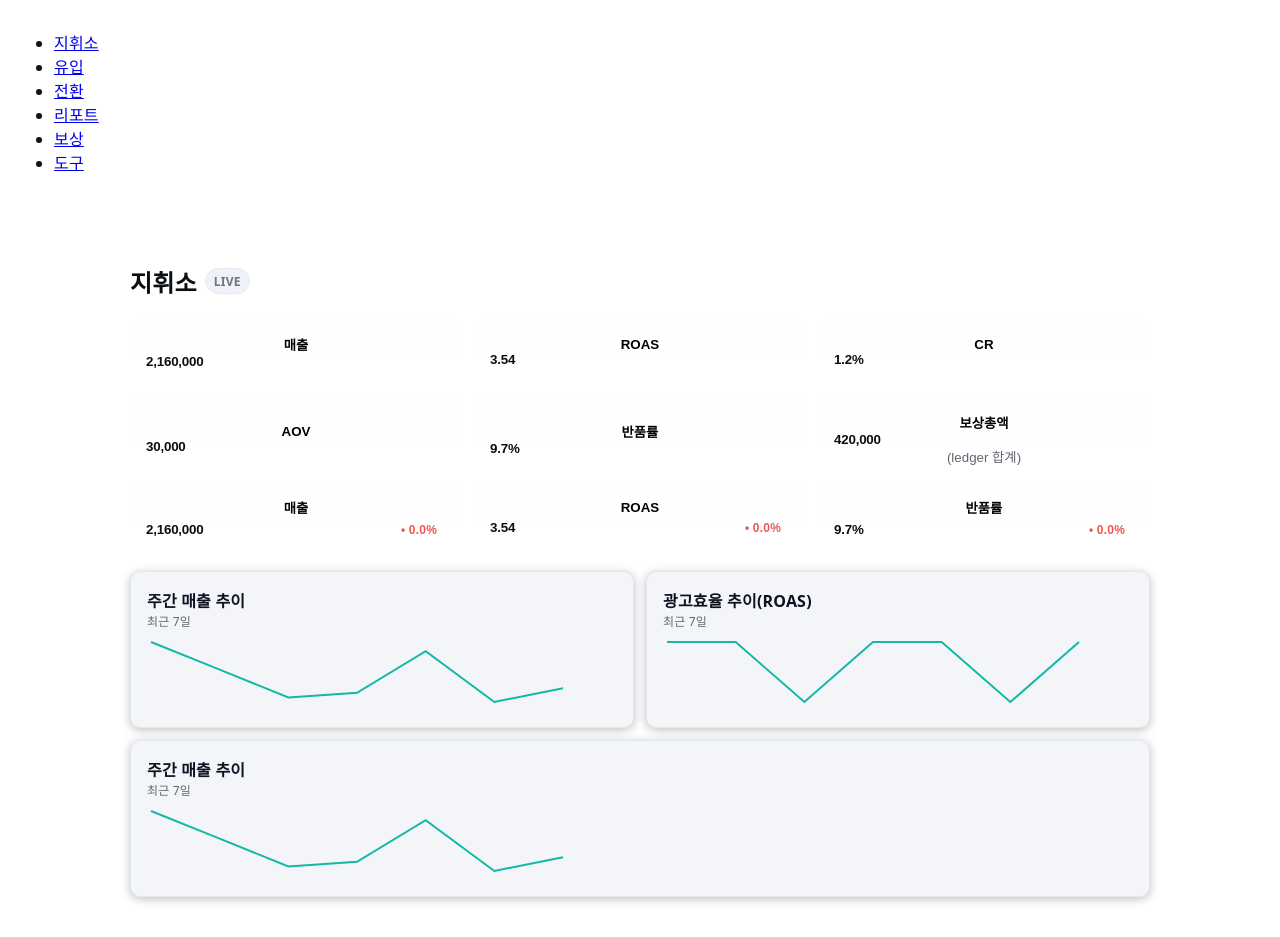
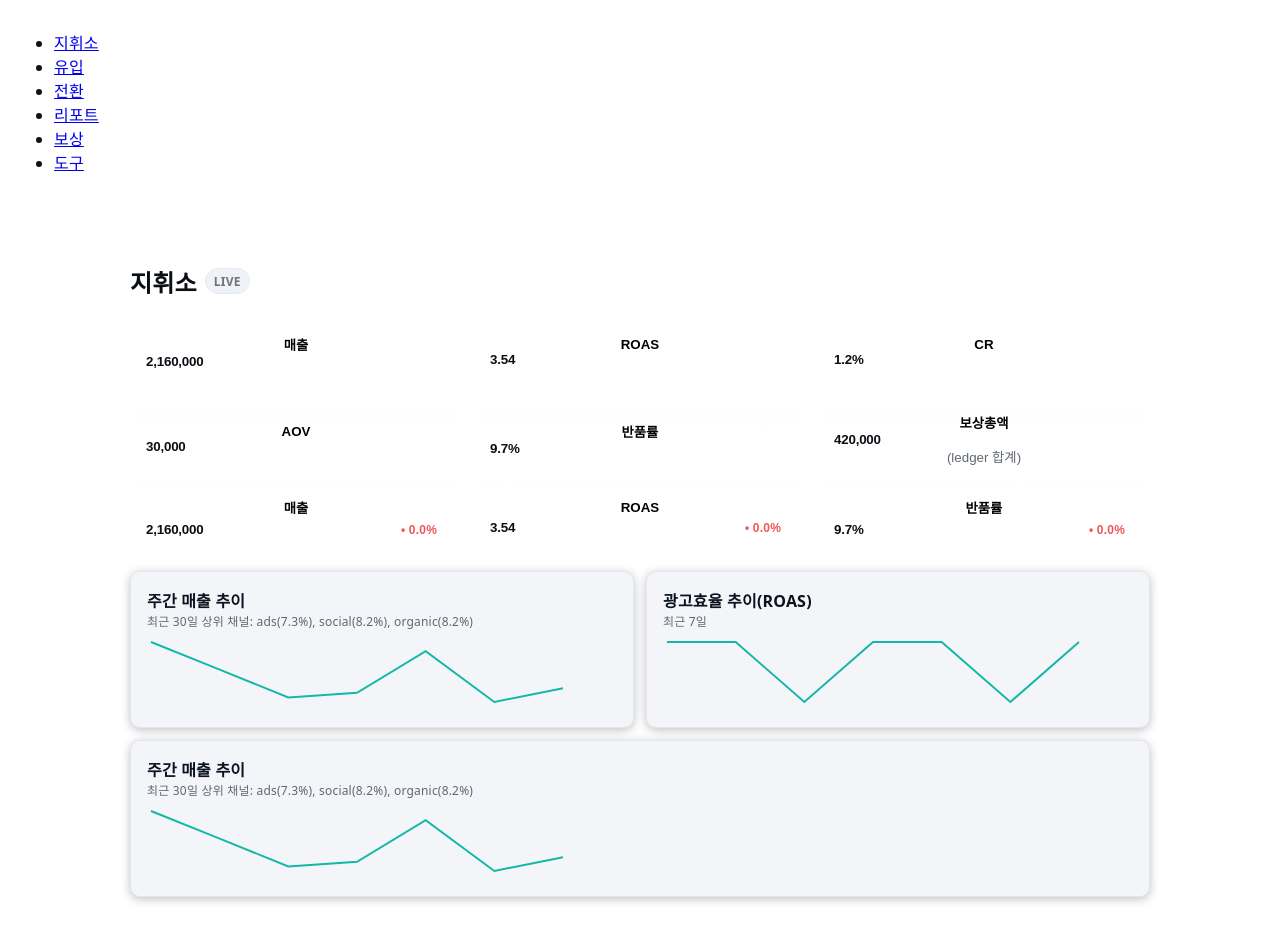
Before and after one commit to sht27363838-glitch/zp-v3.0, a Next.js app: page / in a window 1280 px wide. Built offline with nearby package versions, Linux system fonts and the light colour scheme.

Commit message:
Update page.tsx

```diff
--- a/app/page.tsx
+++ b/app/page.tsx
@@ -1,4 +1,6 @@
 'use client'
+
+import { getHomeExplain } from './_lib/explain'
 import { sourceTag } from '@lib/csvSafe'
 import TrendBadge from './_components/TrendBadge'
 import InsightCard from './_components/InsightCard'
@@ -112,7 +114,7 @@ export default function Home(){
       </div>
 
       <div className="grid" style={{gridTemplateColumns:'1fr 1fr', gap:'var(--gap)', marginTop:12}}>
-        <InsightCard title="주간 매출 추이" note="최근 7일"
+        <InsightCard title="주간 매출 추이" note={getHomeExplain()}
           series={last7.map(r=> Number(r.revenue||0))}/>
         <InsightCard title="광고효율 추이(ROAS)" note="최근 7일"
           series={last7.map(r=> (r.ad_cost? (r.revenue/(r.ad_cost||1)):0))}/>
@@ -120,7 +122,7 @@ export default function Home(){
 
       {/* 인사이트 카드(단일) – 유지 */}
       <div className="grid" style={{gridTemplateColumns:'1fr', gap:'var(--gap)', marginTop:12}}>
-        <InsightCard title="주간 매출 추이" note="최근 7일"
+        <InsightCard title="주간 매출 추이" note={getHomeExplain()}
           series={last7.map(r=> Number(r.revenue||0))}
         />
       </div>
```
